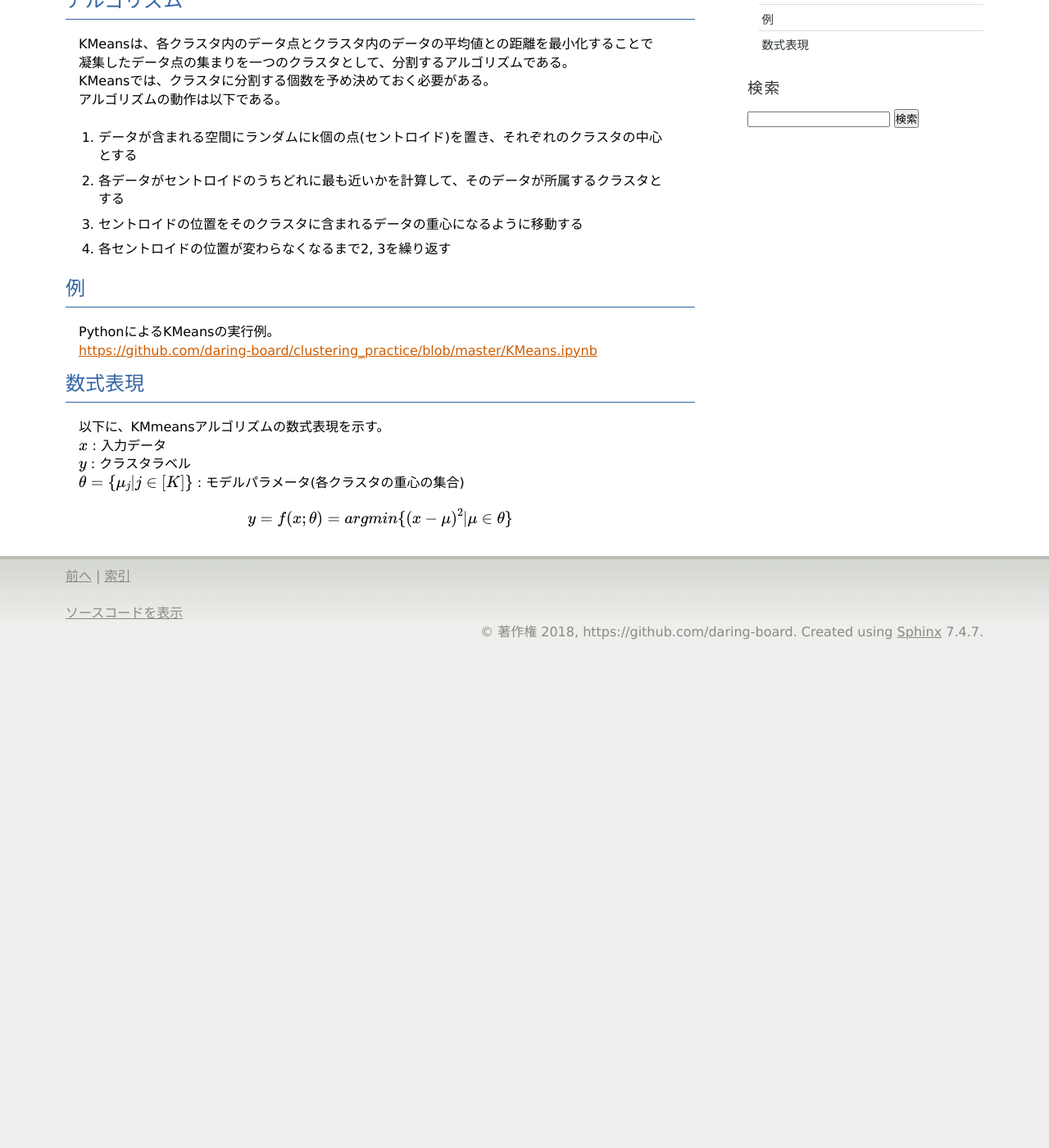
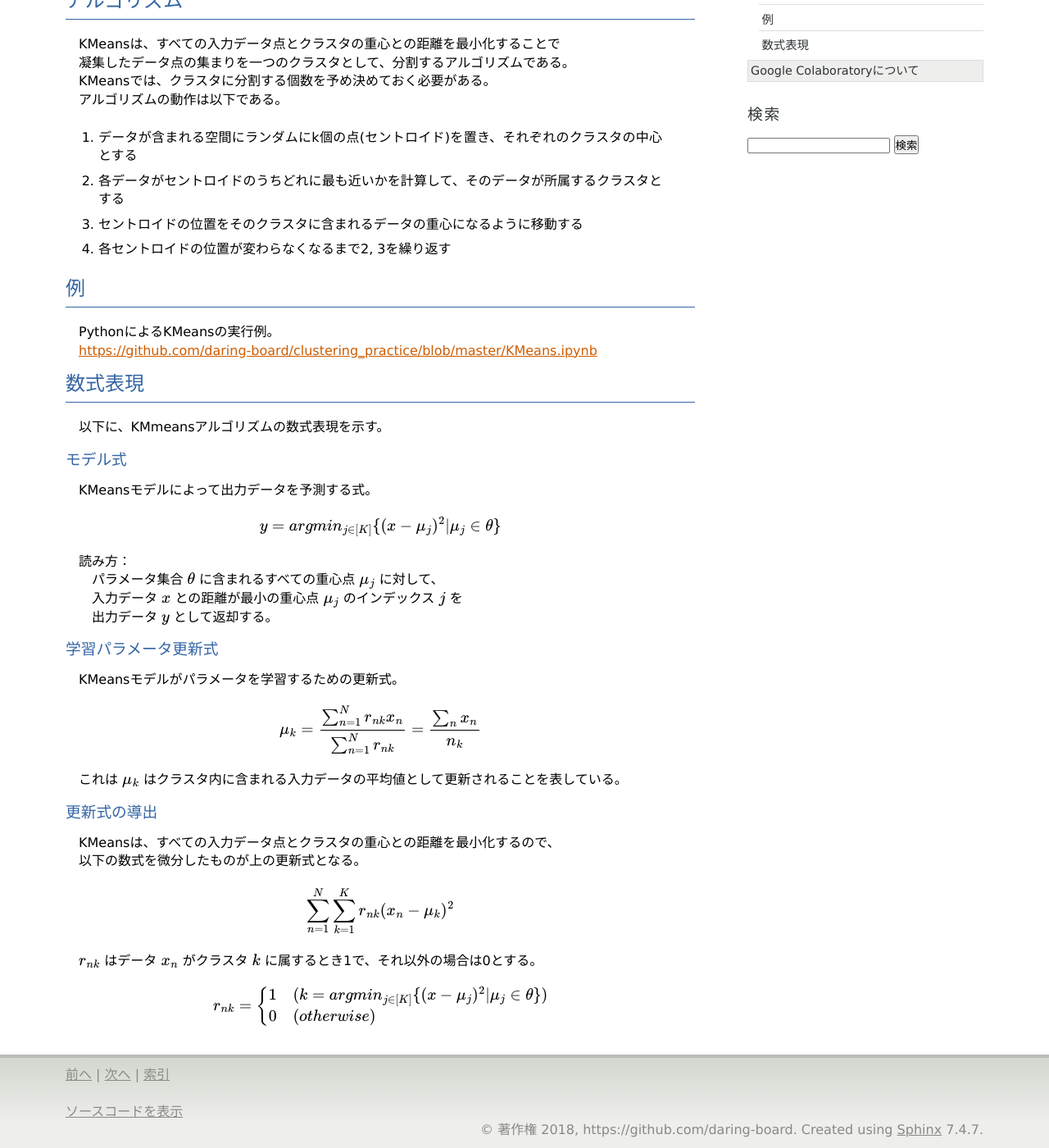
Before and after one commit to daring-board/clustering_practice, a Sphinx documentation site: the page built from source/k-means.rst, in a window 1280 px wide and 1400 px high, scrolled down 262 px. Shown: the whole window at 82% size. Built offline with Sphinx 7.4.7, drawn with Linux system fonts in a browser that asks for light colours; before the commit the page ends 1054 px from its top, so only the background shows below that.

Commit message:
ドキュメントを更新

```diff
--- a/source/index.rst
+++ b/source/index.rst
@@ -12,6 +12,7 @@
 
    machine-learning
    k-means
+   colaboratory
 
 Indices and tables
 ==================
--- a/source/k-means.rst
+++ b/source/k-means.rst
@@ -11,7 +11,7 @@ KMeans
 
 アルゴリズム
 -------------------
-  | KMeansは、各クラスタ内のデータ点とクラスタ内のデータの平均値との距離を最小化することで
+  | KMeansは、すべての入力データ点とクラスタの重心との距離を最小化することで
   | 凝集したデータ点の集まりを一つのクラスタとして、分割するアルゴリズムである。
   | KMeansでは、クラスタに分割する個数を予め決めておく必要がある。
   | アルゴリズムの動作は以下である。
@@ -29,10 +29,46 @@ KMeans
 数式表現
 --------------------
   | 以下に、KMmeansアルゴリズムの数式表現を示す。
-  | :math:`x` : 入力データ
-  | :math:`y` : クラスタラベル
-  | :math:`\theta = \{ \mu_j | j \in [K] \}` : モデルパラメータ(各クラスタの重心の集合)
+
+モデル式
+^^^^^^^^^^^^^^^^^^
+  | KMeansモデルによって出力データを予測する式。
 
   .. math::
 
-    y = f(x; \theta) =  arg min \{ (x - \mu)^2 | \mu \in \theta \}
+    y = arg min_{j \in [K]} \{ (x - \mu_j)^2 | \mu_j \in \theta \}
+
+  | 読み方：
+  | 　パラメータ集合 :math:`\theta` に含まれるすべての重心点 :math:`\mu_j` に対して、
+  | 　入力データ :math:`x` との距離が最小の重心点 :math:`\mu_j` のインデックス :math:`j` を
+  | 　出力データ :math:`y` として返却する。
+
+
+学習パラメータ更新式
+^^^^^^^^^^^^^^^^^^^^^^^^^
+  | KMeansモデルがパラメータを学習するための更新式。
+
+  .. math::
+
+    \mu_k = \frac{\sum_{n=1}^{N}r_{nk}x_n}{\sum_{n=1}^{N}r_{nk}} = \frac{\sum_n x_n}{n_k}
+
+  | これは :math:`\mu_k` はクラスタ内に含まれる入力データの平均値として更新されることを表している。
+
+更新式の導出
+^^^^^^^^^^^^^^^^^^^^^^^^^
+
+  | KMeansは、すべての入力データ点とクラスタの重心との距離を最小化するので、
+  | 以下の数式を微分したものが上の更新式となる。
+
+  .. math::
+
+    \sum_{n=1}^{N} \sum_{k=1}^{K}r_{nk}(x_n-\mu_k)^2
+
+  | :math:`r_{nk}` はデータ :math:`x_n` がクラスタ :math:`k` に属するとき1で、それ以外の場合は0とする。
+
+  .. math::
+
+    r_{nk} = \begin{cases}
+      1 & (k = arg min_{j \in [K]} \{ (x - \mu_j)^2 | \mu_j \in \theta \}) \\
+      0 & (otherwise)
+    \end{cases}
```
Also changed, not shown: source/colaboratory.rst (added, +27 -0 lines), CameraDataClustering.ipynb.
